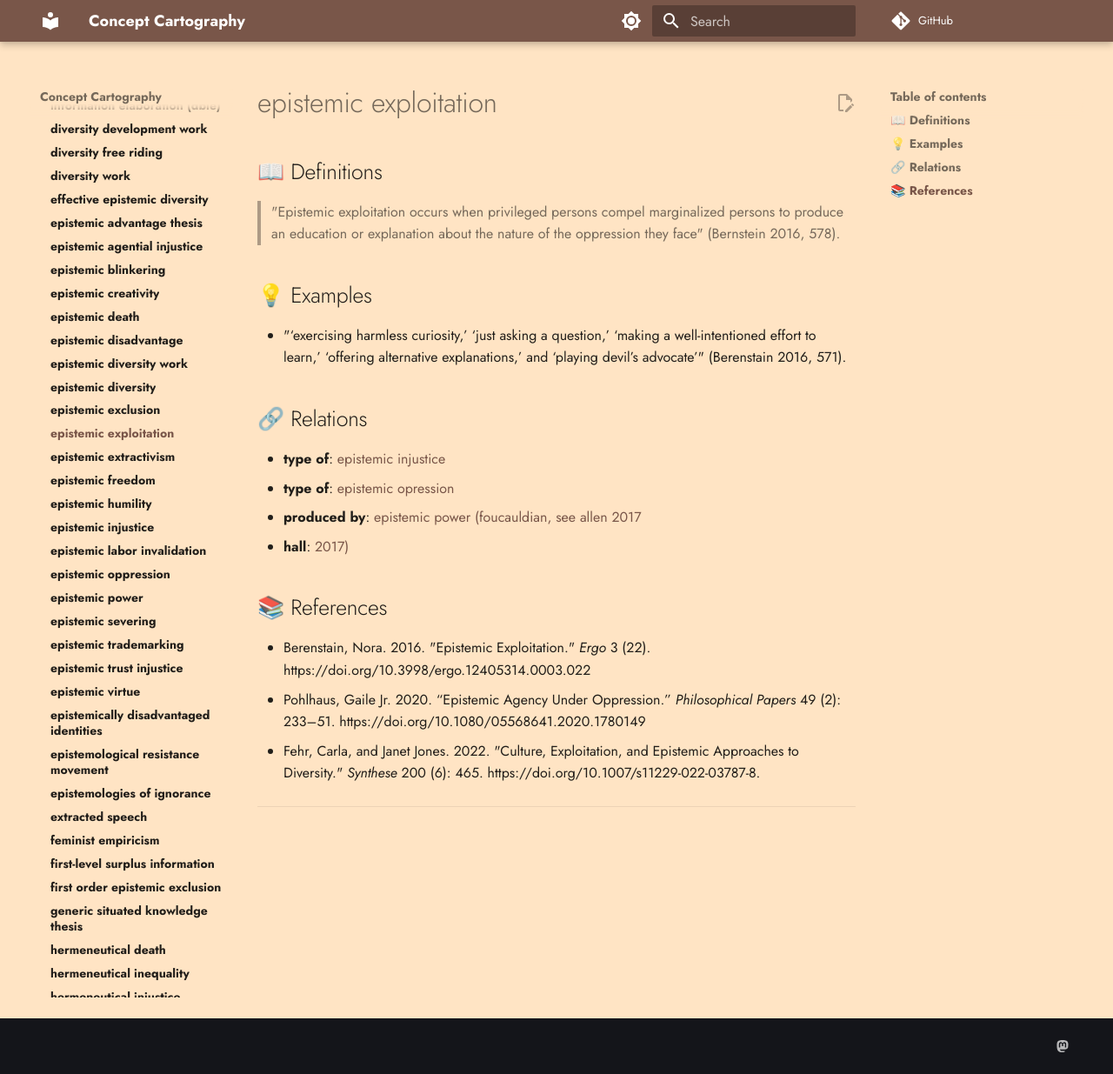
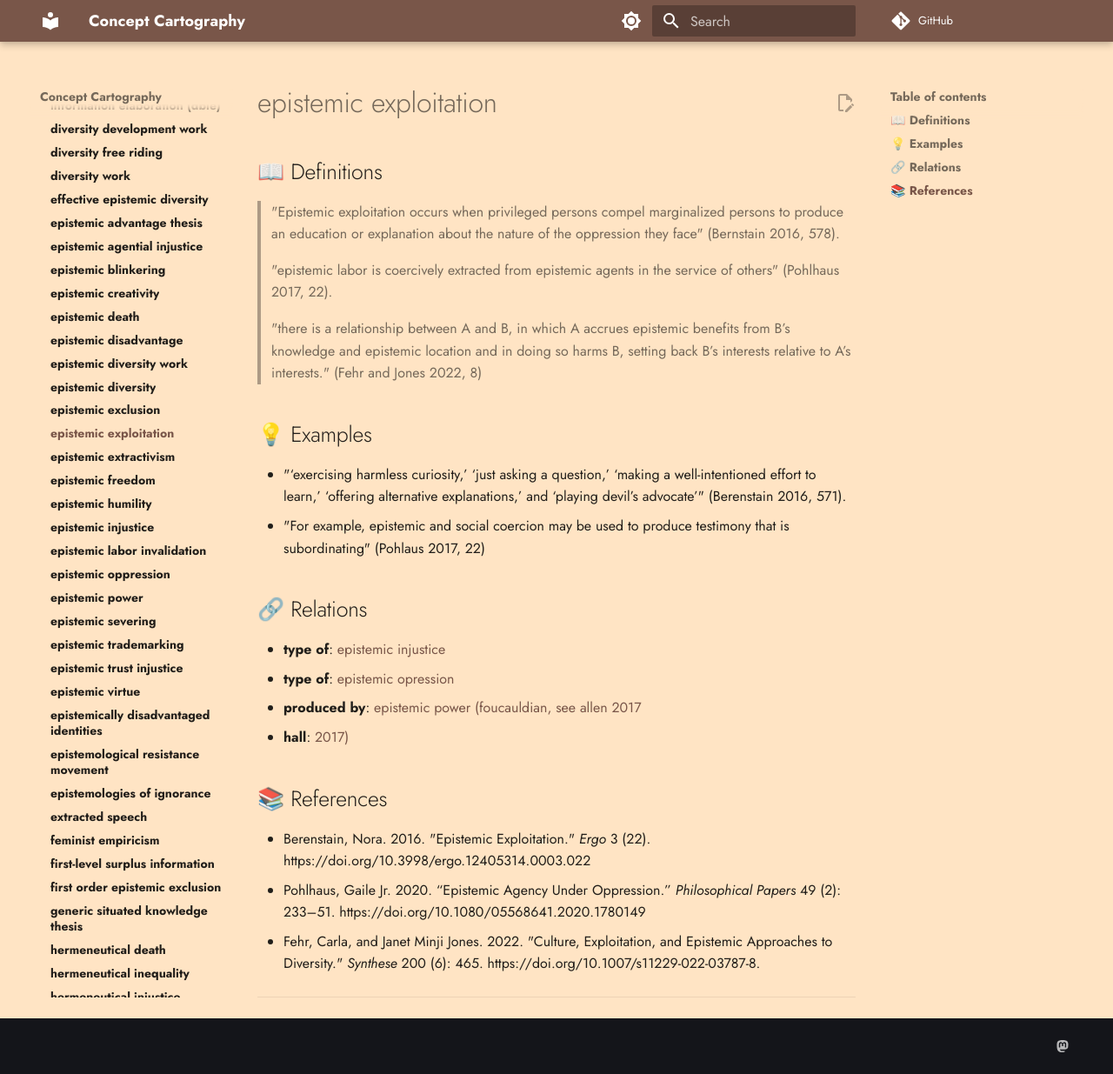
Before and after one commit to conceptcartography/conceptcartography, an MkDocs documentation site: the page built from docs/concepts/epistemic-exploitation.md, in a window 1280 px wide and 1235 px high. Shown: the whole window at 87% size. Built offline with MkDocs 1.6.1 and Material for MkDocs 9.7.7, drawn with Linux system fonts in a browser that asks for light colours; comment, search, counter and statistics services are not loaded; the version menu is left out.

Commit message:
Update epistemic-exploitation.md
I added back in the other definitions and examples from other authors we had read.

```diff
--- a/docs/concepts/epistemic-exploitation.md
+++ b/docs/concepts/epistemic-exploitation.md
@@ -3,11 +3,17 @@
 ## 📖 Definitions
 
 > "Epistemic exploitation occurs when privileged persons compel marginalized persons to produce
-an education or explanation about the nature of the oppression they face" (Bernstein 2016, 578).
+an education or explanation about the nature of the oppression they face" (Bernstain 2016, 578).
+
+> "epistemic labor is coercively extracted from epistemic agents in the service of others" (Pohlhaus 2017, 22).
+
+> "there is a relationship between A and B, in which A accrues epistemic benefits from B’s knowledge and epistemic location and in doing so harms B, setting back B’s interests relative to A’s interests."  (Fehr and Jones 2022, 8)
 
 ## 💡 Examples
 
 - "‘exercising harmless curiosity,’ ‘just asking a question,’ ‘making a well-intentioned effort to learn,’ ‘offering alternative explanations,’ and ‘playing devil’s advocate’" (Berenstain 2016, 571).
+- "For example, epistemic and social coercion may be used to produce testimony that is subordinating" (Pohlaus 2017, 22)
+
 
 ## 🔗 Relations
 
@@ -20,7 +26,7 @@ an education or explanation about the nature of the oppression they face" (Berns
 
 - Berenstain, Nora. 2016. "Epistemic Exploitation." _Ergo_ 3 (22). https://doi.org/10.3998/ergo.12405314.0003.022
 - Pohlhaus, Gaile Jr. 2020. “Epistemic Agency Under Oppression.” _Philosophical Papers_ 49 (2): 233–51. https://doi.org/10.1080/05568641.2020.1780149
-- Fehr, Carla, and Janet  Jones. 2022. "Culture, Exploitation, and Epistemic Approaches to Diversity." _Synthese_ 200 (6): 465. https://doi.org/10.1007/s11229-022-03787-8.
+- Fehr, Carla, and Janet Minji Jones. 2022. "Culture, Exploitation, and Epistemic Approaches to Diversity." _Synthese_ 200 (6): 465. https://doi.org/10.1007/s11229-022-03787-8.
 
 ---
 
```
